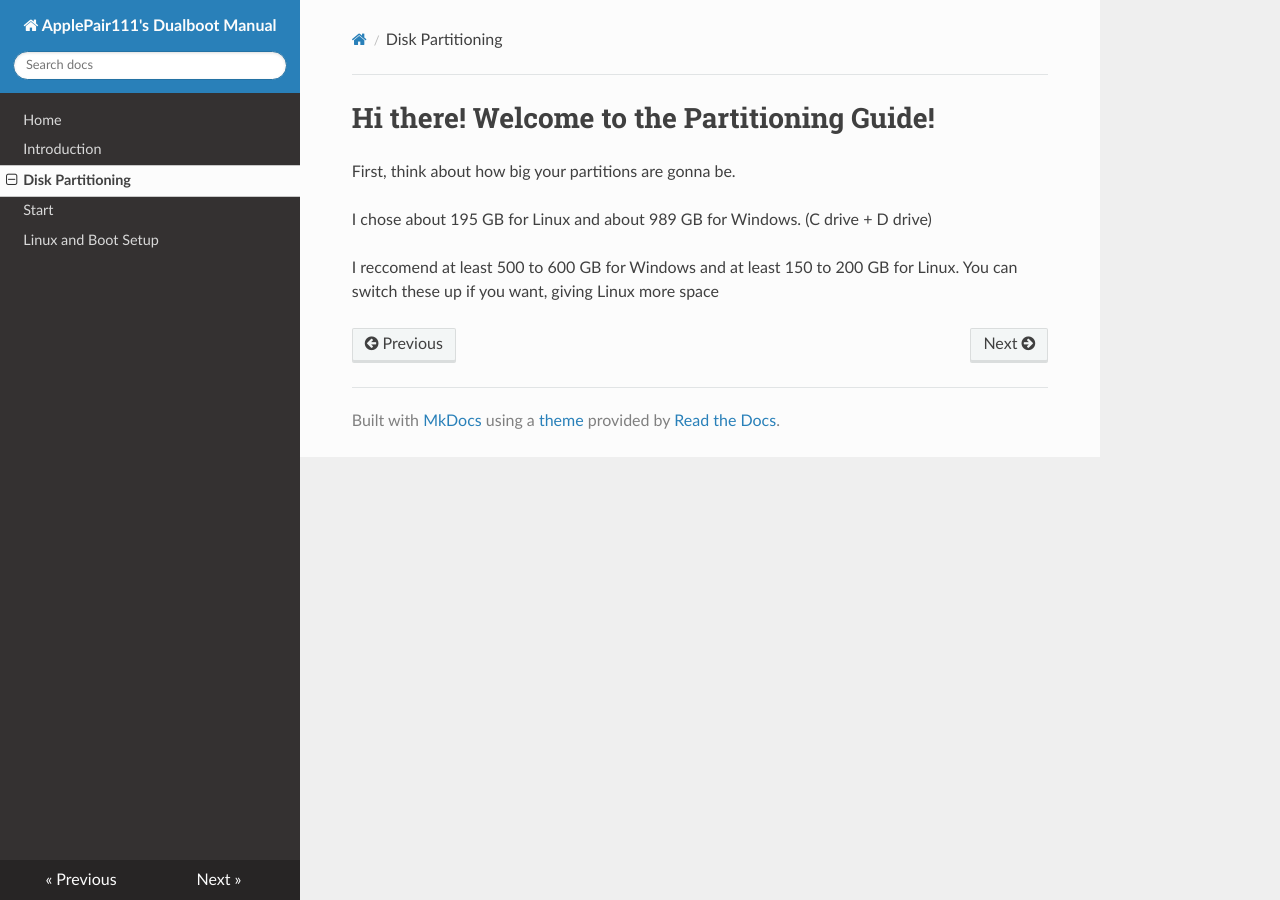
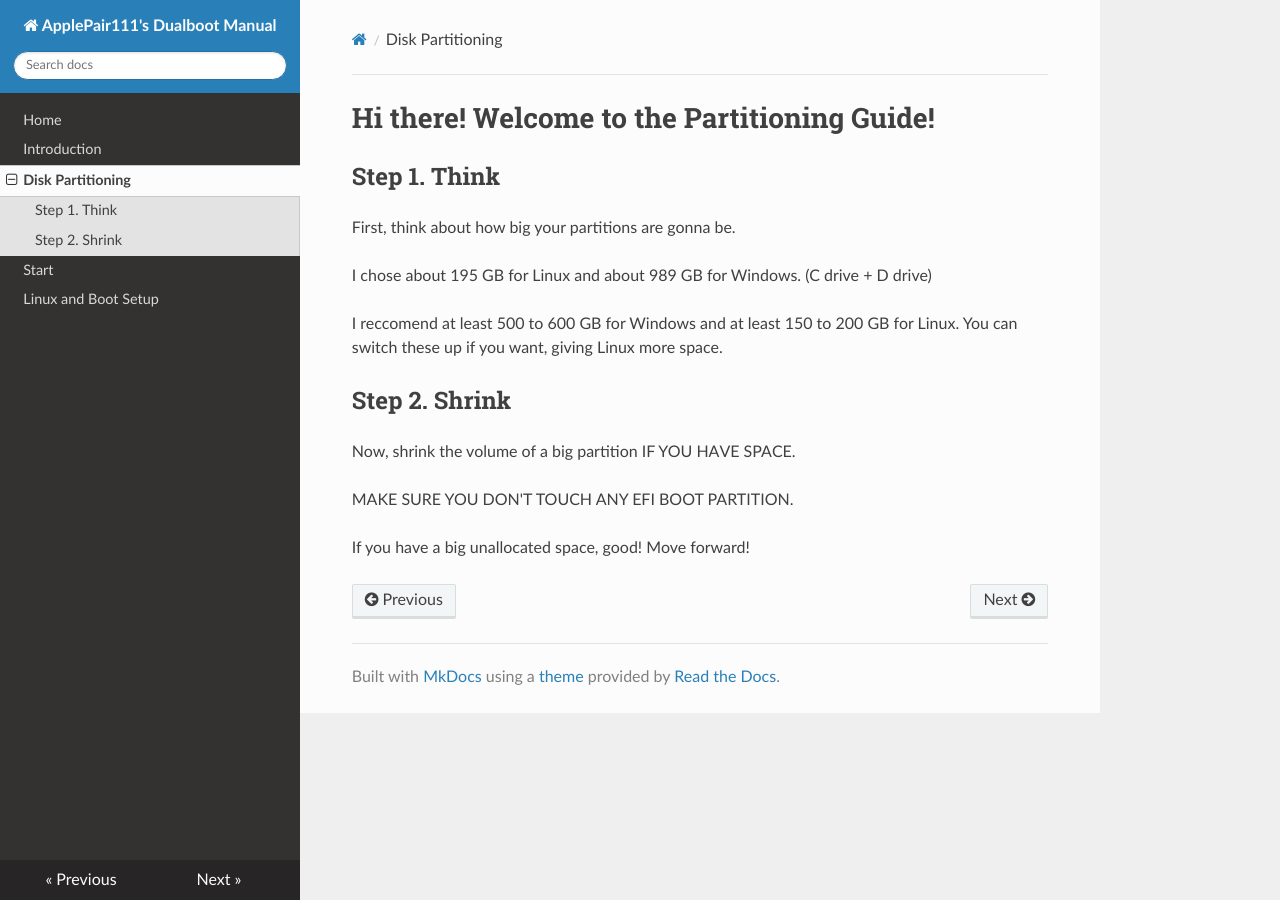
Before and after one commit to ApplePair111/ap111s-dualboot-manual, an MkDocs documentation site: the page built from docs/PARTITIONING.md, in a window 1280 px wide. Built offline with MkDocs 1.6.1, drawn with Linux system fonts in a browser that asks for light colours; nearby versions of some CDN libraries.

Commit message:
Update partitioning guide with steps & warnings
Add explicit Step 1 (Think) and Step 2 (Shrink) headings, fix minor punctuation, and provide guidance to shrink large volumes only if space is available. Include a clear warning to avoid touching the EFI boot partition and note that unallocated space is required to proceed.

```diff
--- a/docs/PARTITIONING.md
+++ b/docs/PARTITIONING.md
@@ -1,8 +1,17 @@
 # Hi there! Welcome to the Partitioning Guide!
 
+## Step 1. Think
 First, think about how big your partitions are gonna be.
 
 I chose about 195 GB for Linux and about 989 GB for Windows. (C drive + D drive)
 
 I reccomend at least 500 to 600 GB for Windows and at least 150 to 200 GB for Linux.
-You can switch these up if you want, giving Linux more space
+You can switch these up if you want, giving Linux more space.
+
+## Step 2. Shrink
+
+Now, shrink the volume of a big partition IF YOU HAVE SPACE.
+
+MAKE SURE YOU DON'T TOUCH ANY EFI BOOT PARTITION.
+
+If you have a big unallocated space, good! Move forward!
```
